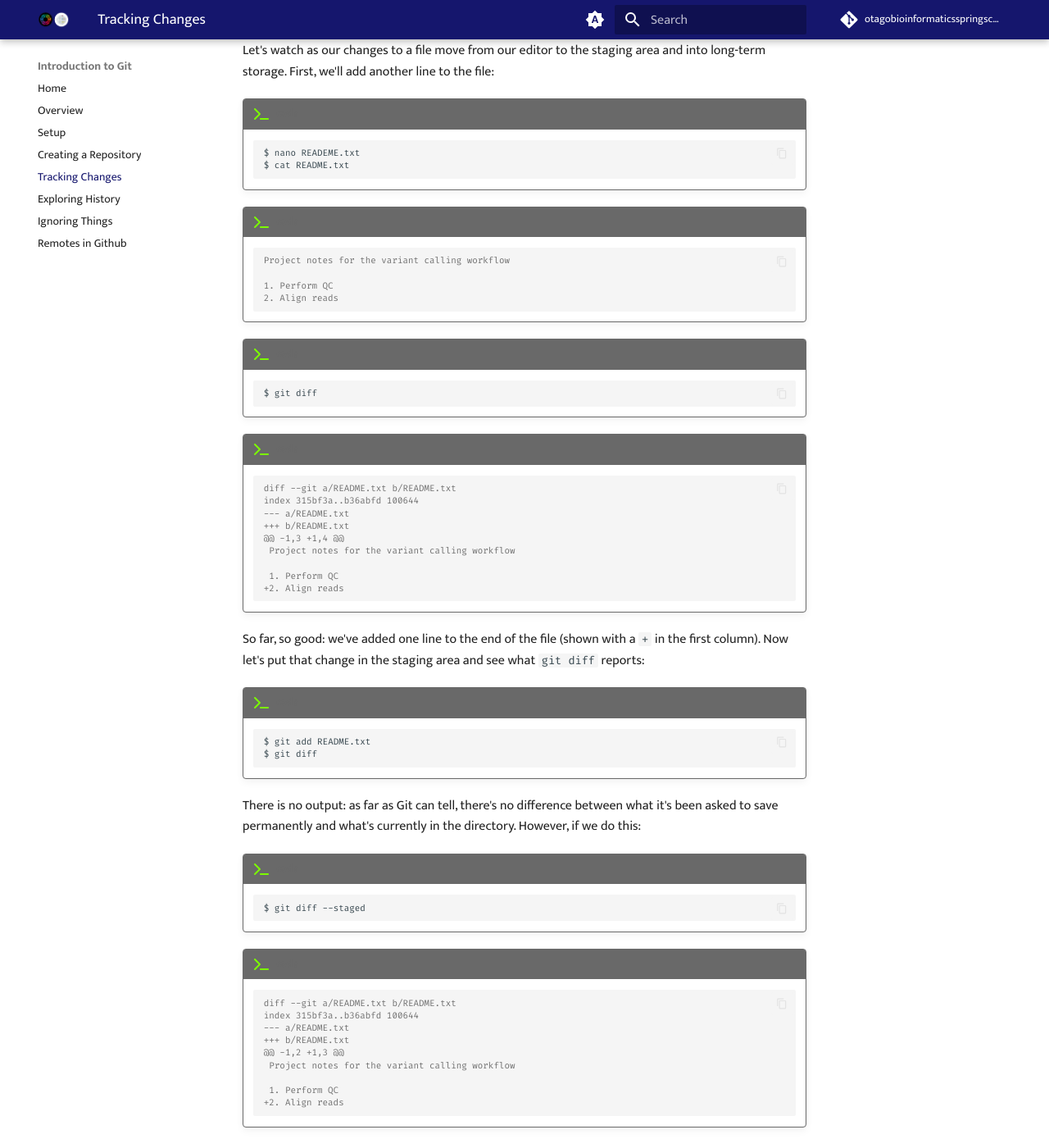
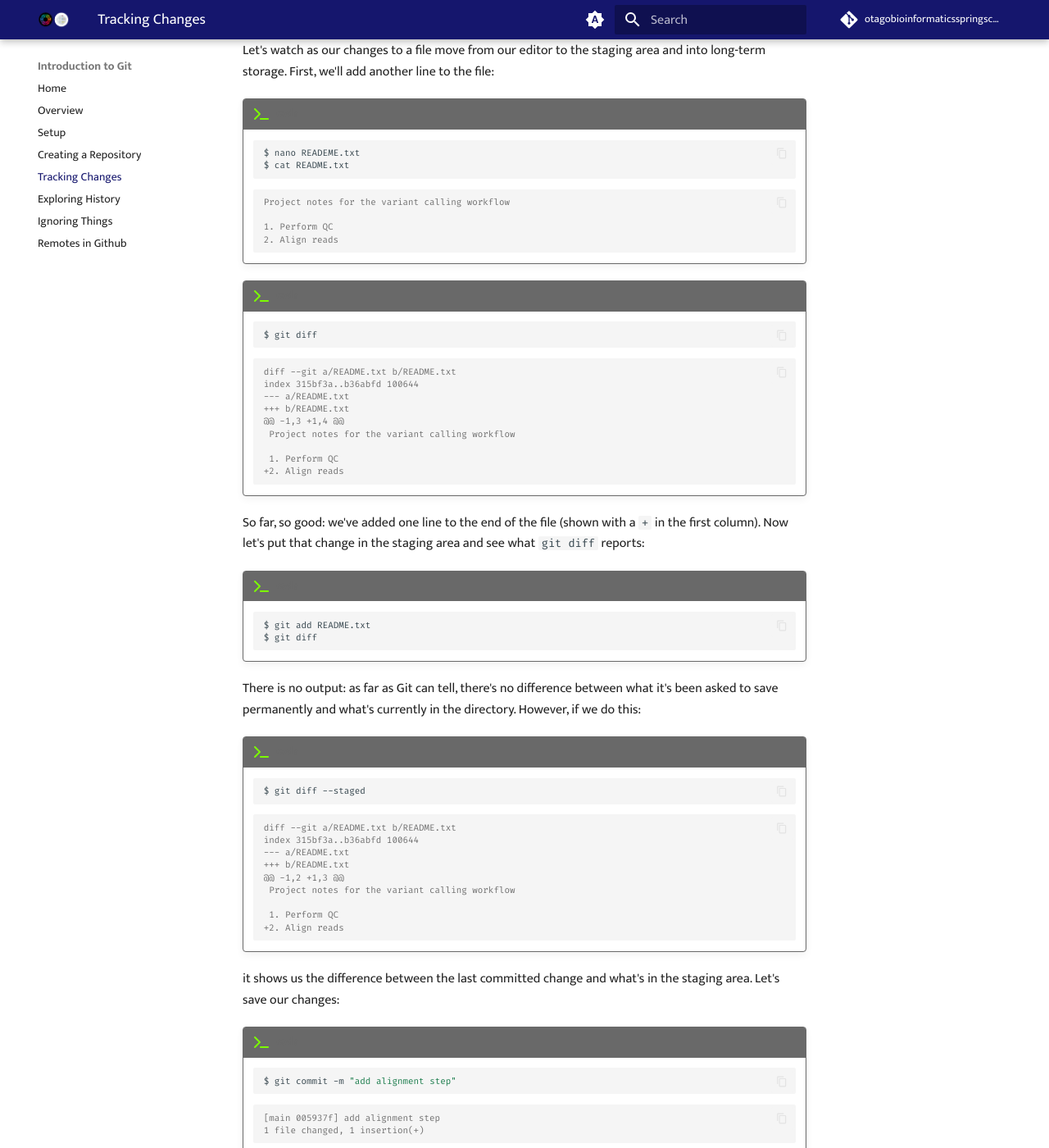
Before and after one commit to otagobioinformaticsspringschool/intro-git, an MkDocs documentation site: the page built from docs/4_tracking_changes.md, in a window 1280 px wide and 1400 px high, scrolled down 6032 px. Shown: the whole window at 82% size. Built offline with MkDocs 1.6.1 and Material for MkDocs 9.7.7, drawn with Linux system fonts in a browser that asks for light colours; comment, search, counter and statistics services are not loaded.

Commit message:
combine terminal with output

````diff
--- a/docs/4_tracking_changes.md
+++ b/docs/4_tracking_changes.md
@@ -359,8 +359,6 @@ we'll add another line to the file:
     $ cat README.txt
     ```
 
-!!! terminal "code"
-
     ```output
     Project notes for the variant calling workflow
 
@@ -373,8 +371,6 @@ we'll add another line to the file:
     ```bash
     $ git diff
     ```
-
-!!! terminal "code"
 
     ```output
     diff --git a/README.txt b/README.txt
@@ -414,8 +410,6 @@ if we do this:
     $ git diff --staged
     ```
 
-!!! terminal "code"
-
     ```output
     diff --git a/README.txt b/README.txt
     index 315bf3a..b36abfd 100644
@@ -451,8 +445,6 @@ check our status:
     ```bash
     $ git status
     ```
-
-
 
     ```output
     On branch main
````
